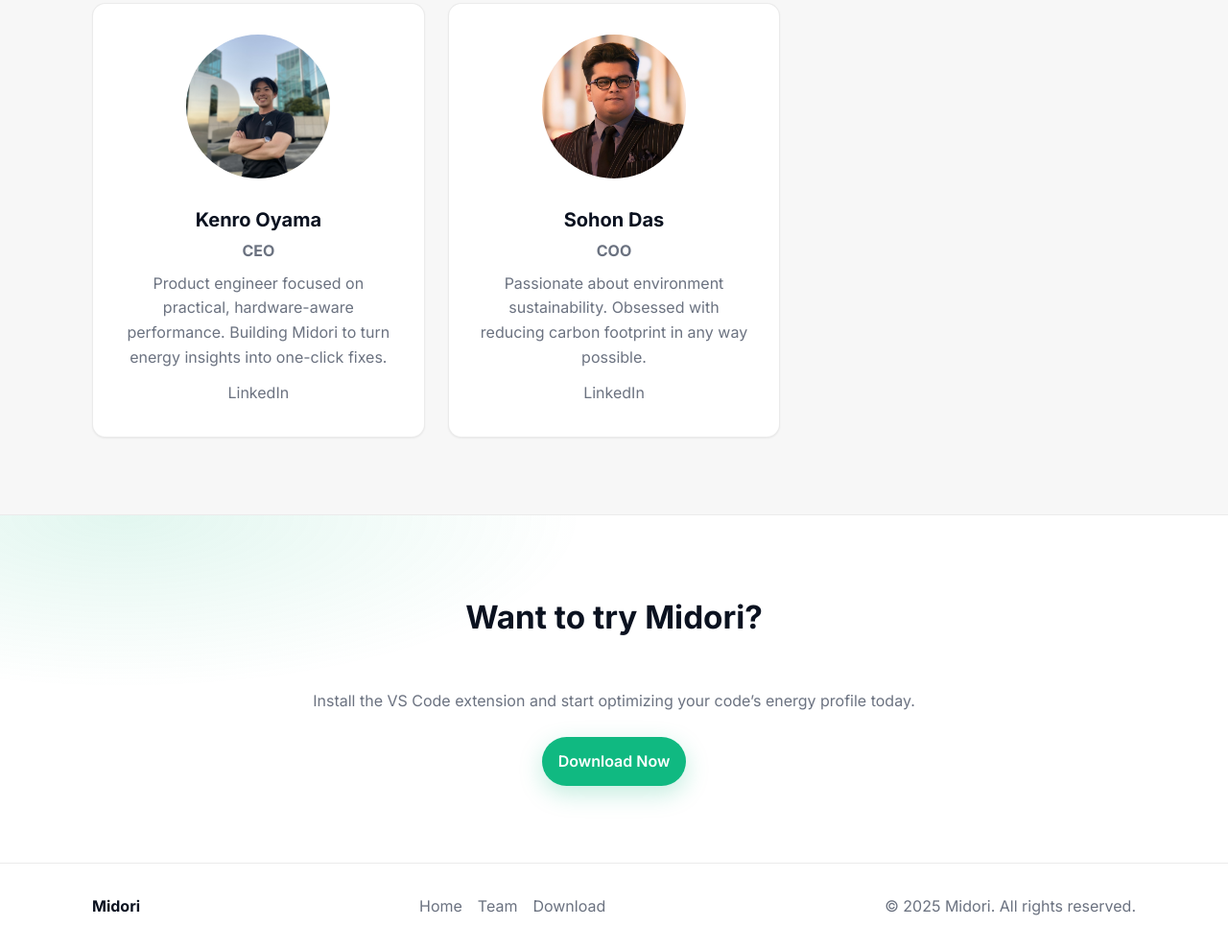
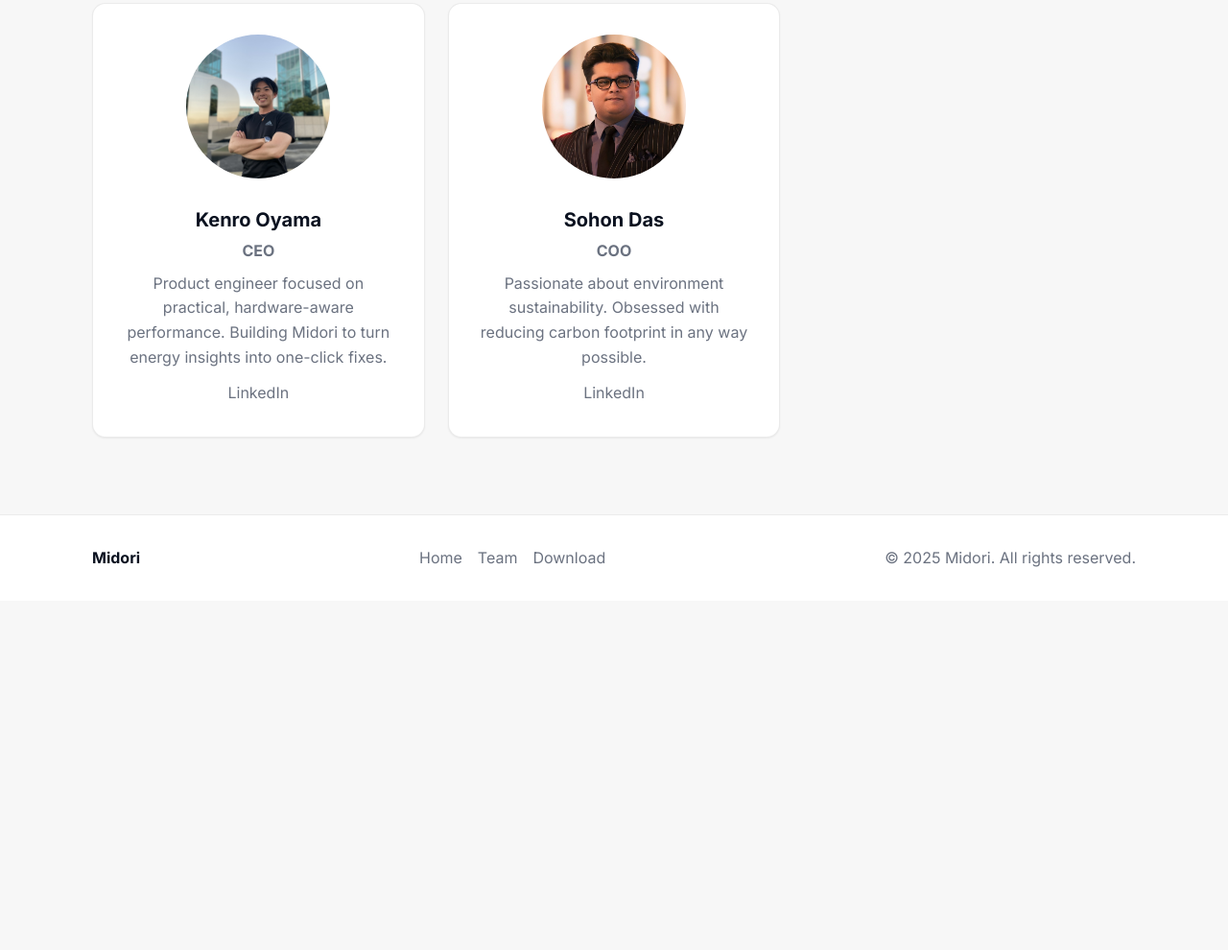
Before and after one commit to codemidori/midori-website, a plain HTML site: page team.html in a window 1280 px wide. Shown: the part 651-1641 px from the top of the page at 96% size. After the commit the page ends 1277 px from the top, so only its background shows below. Drawn offline with Linux system fonts and the light colour scheme.

Commit message:
got rid of download button in teams page

```diff
--- a/team.html
+++ b/team.html
@@ -99,15 +99,6 @@
     </div>
   </section>
 
-  <!-- CTA BAND -->
-  <section class="downloads" aria-labelledby="cta-title">
-    <div class="container">
-      <h2 id="cta-title">Want to try Midori?</h2>
-      <p>Install the VS Code extension and start optimizing your code’s energy profile today.</p>
-      <a href="https://marketplace.visualstudio.com/items?itemName=your-midori-plugin" class="btn btn-primary">Download Now</a>
-    </div>
-  </section>
-
   <!-- FOOTER -->
   <footer role="contentinfo">
     <div class="container footer-container">
```
